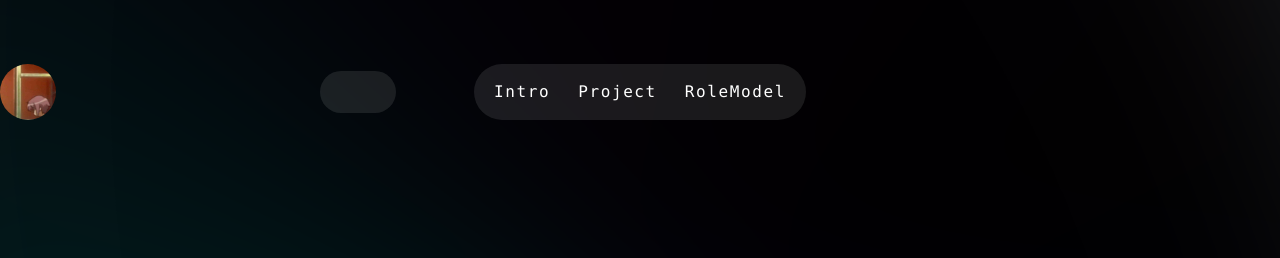
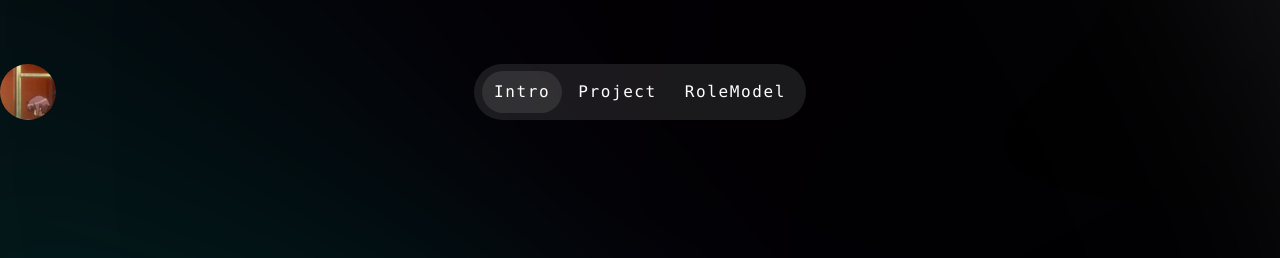
Before and after one commit to XingZhe-Li/XingZhe-Li.github.io, a plain HTML site: page index.html in a window 1280 px wide. Shown: the top 258 px of the page. Drawn offline with Linux system fonts and the light colour scheme.

Commit message:
fix again and again

```diff
--- a/index.html
+++ b/index.html
@@ -25,10 +25,10 @@
                     <div class="avatar" data-tilt data-tilt-reverse="true" data-tilt-scale="1.3" data-tilt-speed="100"></div>
                 </div>
                 <div class="col-span-2 sm:flex justify-center hidden relative">
-                    <div x-data="{navw:76,navl:0}" class="items-center justify-center bg-[#f2f2f21a] rounded-full flex px-2 py-1 gap-1">
-                        <div id="navitem-backdrop" class="duration-600 rounded-full absolute h-[42px] bg-[#f2f2f21a] transition-all" :style="`width:${navw}px;left:${navl}px`"></div>
+                    <div x-data="{navw:76,navl:0,navdropshow:false}" class="items-center justify-center bg-[#f2f2f21a] rounded-full flex px-2 py-1 gap-1">
+                        <div x-show="navdropshow" id="navitem-backdrop" class="duration-600 rounded-full absolute h-[42px] bg-[#f2f2f21a] transition-all" :style="`width:${navw}px;left:${navl}px`"></div>
                         <template x-for="(value,index) in pages">
-                            <div x-init="index==0 ? $el.click() : 0" @click="pageIndex = index ; navw = $el.clientWidth ; navl = $el.offsetLeft" class="cursor-pointer transition-colors duration-300 hover:bg-[#f2f2f20d] rounded-full text-[16px] text-white font-mono h-4/5 p-0.5 items-center flex px-3 tracking-widest z-[1]"
+                            <div x-init="index==0 ? $nextTick(() => {$el.click();navdropshow=true}) : 0" @click="pageIndex = index ; navw = $el.clientWidth ; navl = $el.offsetLeft" class="cursor-pointer transition-colors duration-300 hover:bg-[#f2f2f20d] rounded-full text-[16px] text-white font-mono h-4/5 p-0.5 items-center flex px-3 tracking-widest z-[1]"
                             x-text="value"></div>
                         </template>
                     </div>
```
